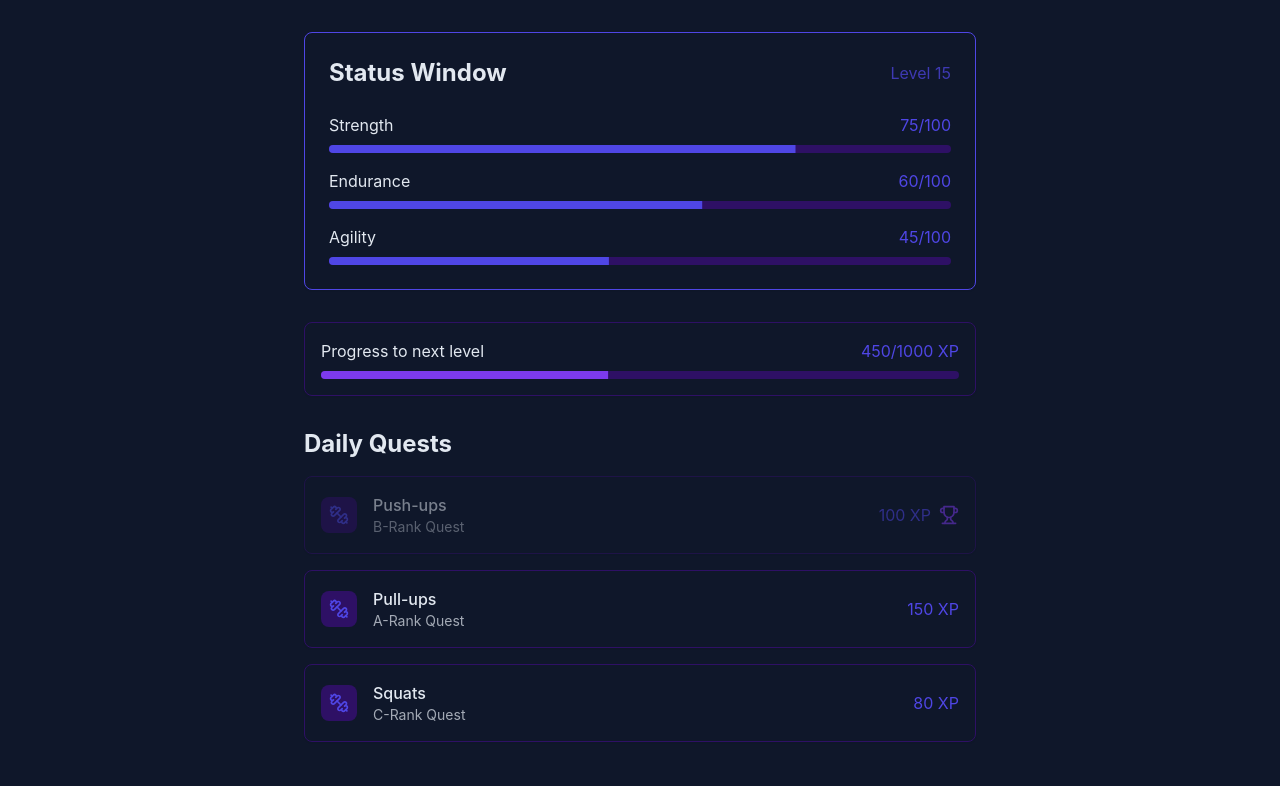
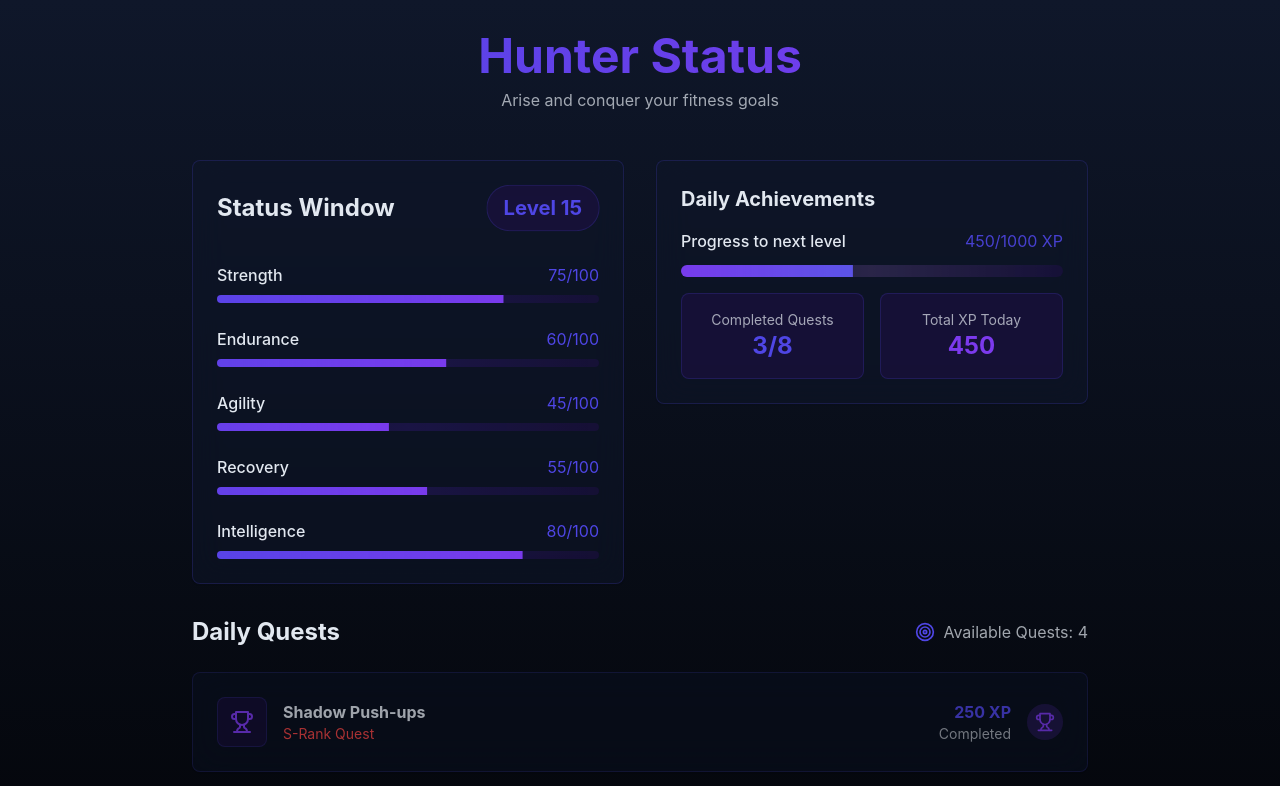
Before and after one commit to Alexis7987/leveling-up-fitness, a React (Vite) app: page / in a window 1280 px wide. Shown: the top 786 px of the page. Built offline with nearby package versions, Linux system fonts and the light colour scheme.

Commit message:
Enhance UI for Solo Leveling
Expanded the user interface to align with the Solo Leveling theme, incorporating advanced design elements and features to improve user experience and engagement.
[skip gpt_engineer]

```diff
--- a/package.json
+++ b/package.json
@@ -45,6 +45,7 @@
     "cmdk": "^1.0.0",
     "date-fns": "^3.6.0",
     "embla-carousel-react": "^8.3.0",
+    "framer-motion": "^11.13.1",
     "input-otp": "^1.2.4",
     "lucide-react": "^0.462.0",
     "next-themes": "^0.3.0",
--- a/src/components/ExerciseList.tsx
+++ b/src/components/ExerciseList.tsx
@@ -1,5 +1,6 @@
 import { Card } from "@/components/ui/card";
-import { Dumbbell, Trophy } from "lucide-react";
+import { Dumbbell, Trophy, Swords, Target } from "lucide-react";
+import { motion } from "framer-motion";
 
 interface Exercise {
   name: string;
@@ -12,36 +13,77 @@ interface ExerciseListProps {
   exercises: Exercise[];
 }
 
+const getDifficultyColor = (difficulty: string) => {
+  switch (difficulty) {
+    case "S-Rank Quest":
+      return "text-red-500";
+    case "A-Rank Quest":
+      return "text-yellow-500";
+    case "B-Rank Quest":
+      return "text-blue-500";
+    default:
+      return "text-green-500";
+  }
+};
+
 export const ExerciseList = ({ exercises }: ExerciseListProps) => {
   return (
-    <div className="space-y-4">
+    <div className="space-y-6">
+      <div className="flex justify-between items-center">
         <h2 className="text-2xl font-bold text-solo-text">Daily Quests</h2>
+        <div className="flex items-center space-x-2">
+          <Target className="w-5 h-5 text-solo-accent" />
+          <span className="text-solo-text/70">Available Quests: {exercises.length}</span>
+        </div>
+      </div>
       <div className="grid gap-4">
-        {exercises.map((exercise) => (
+        {exercises.map((exercise, index) => (
+          <motion.div
+            key={exercise.name}
+            initial={{ x: -20, opacity: 0 }}
+            animate={{ x: 0, opacity: 1 }}
+            transition={{ delay: index * 0.1 }}
+          >
             <Card
-            key={exercise.name}
-            className={`p-4 flex items-center justify-between bg-solo-dark border-solo-primary hover:border-solo-accent transition-colors cursor-pointer ${
-              exercise.completed ? "opacity-50" : ""
+              className={`p-6 flex items-center justify-between bg-solo-dark/50 backdrop-blur-lg border-solo-accent/20 hover:bg-solo-primary/20 transition-all duration-300 cursor-pointer ${
+                exercise.completed ? "opacity-70" : ""
               }`}
             >
               <div className="flex items-center space-x-4">
-              <div className="p-2 bg-solo-primary rounded-lg">
-                <Dumbbell className="w-5 h-5 text-solo-accent" />
+                <div className="p-3 rounded-lg bg-solo-primary/30 border border-solo-accent/20">
+                  {exercise.completed ? (
+                    <Trophy className="w-6 h-6 text-solo-highlight" />
+                  ) : (
+                    <Swords className="w-6 h-6 text-solo-accent" />
+                  )}
                 </div>
                 <div>
-                <h3 className="font-medium text-solo-text">{exercise.name}</h3>
-                <p className="text-sm text-solo-text opacity-70">
+                  <h3 className="font-bold text-solo-text">{exercise.name}</h3>
+                  <p className={`text-sm ${getDifficultyColor(exercise.difficulty)}`}>
                     {exercise.difficulty}
                   </p>
                 </div>
               </div>
-            <div className="flex items-center space-x-2">
-              <span className="text-solo-accent">{exercise.xp} XP</span>
+              <div className="flex items-center space-x-4">
+                <div className="text-right">
+                  <p className="text-solo-accent font-bold">{exercise.xp} XP</p>
+                  <p className="text-sm text-solo-text/70">
+                    {exercise.completed ? "Completed" : "In Progress"}
+                  </p>
+                </div>
+                <motion.div
+                  animate={exercise.completed ? { rotate: 360 } : {}}
+                  transition={{ duration: 0.5 }}
+                >
                   {exercise.completed && (
+                    <div className="p-2 rounded-full bg-solo-highlight/20">
                       <Trophy className="w-5 h-5 text-solo-highlight" />
+                    </div>
                   )}
+                </motion.div>
               </div>
             </Card>
+          </motion.div>
         ))}
       </div>
     </div>
--- a/src/components/StatProgress.tsx
+++ b/src/components/StatProgress.tsx
@@ -1,5 +1,6 @@
 import { Card } from "@/components/ui/card";
 import { Progress } from "@/components/ui/progress";
+import { motion } from "framer-motion";
 
 interface StatProgressProps {
   currentXP: number;
@@ -10,18 +11,31 @@ export const StatProgress = ({ currentXP, requiredXP }: StatProgressProps) => {
   const progress = (currentXP / requiredXP) * 100;
 
   return (
-    <Card className="p-4 bg-solo-dark border-solo-primary">
-      <div className="flex justify-between mb-2">
-        <span className="text-solo-text">Progress to next level</span>
-        <span className="text-solo-accent">
-          {currentXP}/{requiredXP} XP
-        </span>
+    <motion.div
+      initial={{ scale: 0.95 }}
+      animate={{ scale: 1 }}
+      transition={{ duration: 0.3 }}
+    >
+      <div className="space-y-3">
+        <div className="flex justify-between items-center">
+          <span className="text-solo-text font-medium">Progress to next level</span>
+          <motion.span
+            className="text-solo-accent"
+            animate={{ opacity: [1, 0.7, 1] }}
+            transition={{ duration: 1.5, repeat: Infinity }}
+          >
+            {currentXP}/{requiredXP} XP
+          </motion.span>
+        </div>
+        <div className="relative">
+          <Progress
+            value={progress}
+            className="h-3 bg-solo-primary/30"
+            indicatorClassName="bg-gradient-to-r from-solo-accent via-solo-highlight to-solo-accent"
+          />
+          <div className="absolute inset-0 bg-gradient-to-r from-transparent via-white/10 to-transparent animate-pulse" />
+        </div>
       </div>
-      <Progress
-        value={progress}
-        className="h-2 bg-solo-primary"
-        indicatorClassName="bg-solo-highlight"
-      />
-    </Card>
+    </motion.div>
   );
 };
--- a/src/components/StatusCard.tsx
+++ b/src/components/StatusCard.tsx
@@ -1,5 +1,6 @@
 import { Card } from "@/components/ui/card";
 import { Progress } from "@/components/ui/progress";
+import { motion } from "framer-motion";
 
 interface Stat {
   name: string;
@@ -14,28 +15,41 @@ interface StatusCardProps {
 
 export const StatusCard = ({ level, stats }: StatusCardProps) => {
   return (
-    <Card className="w-full p-6 bg-solo-dark border-solo-accent">
-      <div className="flex justify-between items-center mb-6">
+    <Card className="w-full p-6 bg-solo-dark/50 backdrop-blur-lg border-solo-accent/20">
+      <div className="flex justify-between items-center mb-8">
         <h2 className="text-2xl font-bold text-solo-text">Status Window</h2>
-        <span className="text-solo-accent animate-status-pulse">
+        <motion.span
+          className="text-solo-accent text-xl font-bold px-4 py-2 rounded-full bg-solo-primary/30 border border-solo-accent/20"
+          animate={{ scale: [1, 1.05, 1] }}
+          transition={{ duration: 2, repeat: Infinity }}
+        >
           Level {level}
-        </span>
+        </motion.span>
       </div>
-      <div className="space-y-4">
-        {stats.map((stat) => (
-          <div key={stat.name} className="space-y-2">
-            <div className="flex justify-between">
-              <span className="text-solo-text">{stat.name}</span>
+      <div className="space-y-6">
+        {stats.map((stat, index) => (
+          <motion.div
+            key={stat.name}
+            initial={{ x: -20, opacity: 0 }}
+            animate={{ x: 0, opacity: 1 }}
+            transition={{ delay: index * 0.1 }}
+            className="space-y-2"
+          >
+            <div className="flex justify-between items-center">
+              <span className="text-solo-text font-medium">{stat.name}</span>
               <span className="text-solo-accent">
                 {stat.value}/{stat.maxValue}
               </span>
             </div>
-            <Progress
-              value={(stat.value / stat.maxValue) * 100}
-              className="h-2 bg-solo-primary"
-              indicatorClassName="bg-solo-accent"
-            />
-          </div>
+            <div className="relative">
+              <Progress
+                value={(stat.value / stat.maxValue) * 100}
+                className="h-2 bg-solo-primary/30"
+                indicatorClassName="bg-gradient-to-r from-solo-accent to-solo-highlight"
+              />
+              <div className="absolute inset-0 bg-gradient-to-r from-transparent via-solo-accent/10 to-transparent animate-pulse" />
+            </div>
+          </motion.div>
         ))}
       </div>
     </Card>
--- a/src/pages/Index.tsx
+++ b/src/pages/Index.tsx
@@ -1,6 +1,8 @@
 import { StatusCard } from "@/components/StatusCard";
 import { ExerciseList } from "@/components/ExerciseList";
 import { StatProgress } from "@/components/StatProgress";
+import { Card } from "@/components/ui/card";
+import { motion } from "framer-motion";
 
 const Index = () => {
   const playerStats = {
@@ -9,37 +11,100 @@ const Index = () => {
       { name: "Strength", value: 75, maxValue: 100 },
       { name: "Endurance", value: 60, maxValue: 100 },
       { name: "Agility", value: 45, maxValue: 100 },
+      { name: "Recovery", value: 55, maxValue: 100 },
+      { name: "Intelligence", value: 80, maxValue: 100 },
     ],
   };
 
   const dailyExercises = [
     {
-      name: "Push-ups",
-      difficulty: "B-Rank Quest",
-      xp: 100,
+      name: "Shadow Push-ups",
+      difficulty: "S-Rank Quest",
+      xp: 250,
       completed: true,
     },
     {
-      name: "Pull-ups",
+      name: "Demon's Pull-ups",
       difficulty: "A-Rank Quest",
       xp: 150,
       completed: false,
     },
     {
-      name: "Squats",
-      difficulty: "C-Rank Quest",
-      xp: 80,
+      name: "Beast Squats",
+      difficulty: "B-Rank Quest",
+      xp: 100,
+      completed: false,
+    },
+    {
+      name: "Dragon's Breath Cardio",
+      difficulty: "S-Rank Quest",
+      xp: 200,
       completed: false,
     },
   ];
 
   return (
-    <div className="min-h-screen bg-solo-dark p-4 md:p-8">
-      <div className="max-w-2xl mx-auto space-y-8">
-        <StatusCard level={playerStats.level} stats={playerStats.stats} />
-        <StatProgress currentXP={450} requiredXP={1000} />
-        <ExerciseList exercises={dailyExercises} />
-      </div>
+    <div className="min-h-screen bg-gradient-to-b from-solo-dark to-black p-4 md:p-8">
+      <motion.div
+        initial={{ opacity: 0, y: 20 }}
+        animate={{ opacity: 1, y: 0 }}
+        transition={{ duration: 0.5 }}
+        className="max-w-4xl mx-auto space-y-8"
+      >
+        <header className="text-center mb-12">
+          <motion.h1
+            initial={{ scale: 0.9 }}
+            animate={{ scale: 1 }}
+            transition={{ duration: 0.3 }}
+            className="text-4xl md:text-5xl font-bold text-solo-text bg-clip-text text-transparent bg-gradient-to-r from-solo-accent to-solo-highlight mb-2"
+          >
+            Hunter Status
+          </motion.h1>
+          <p className="text-solo-text/70">Arise and conquer your fitness goals</p>
+        </header>
+
+        <div className="grid md:grid-cols-2 gap-8">
+          <motion.div
+            initial={{ x: -50, opacity: 0 }}
+            animate={{ x: 0, opacity: 1 }}
+            transition={{ delay: 0.2 }}
+          >
+            <StatusCard level={playerStats.level} stats={playerStats.stats} />
+          </motion.div>
+
+          <motion.div
+            initial={{ x: 50, opacity: 0 }}
+            animate={{ x: 0, opacity: 1 }}
+            transition={{ delay: 0.3 }}
+            className="space-y-6"
+          >
+            <Card className="p-6 bg-solo-dark/50 backdrop-blur-lg border-solo-accent/20">
+              <h2 className="text-xl font-bold text-solo-text mb-4">Daily Achievements</h2>
+              <div className="space-y-4">
+                <StatProgress currentXP={450} requiredXP={1000} />
+                <div className="grid grid-cols-2 gap-4 mt-4">
+                  <div className="text-center p-4 rounded-lg bg-solo-primary/30 border border-solo-accent/20">
+                    <p className="text-solo-text/70 text-sm">Completed Quests</p>
+                    <p className="text-2xl font-bold text-solo-accent">3/8</p>
+                  </div>
+                  <div className="text-center p-4 rounded-lg bg-solo-primary/30 border border-solo-accent/20">
+                    <p className="text-solo-text/70 text-sm">Total XP Today</p>
+                    <p className="text-2xl font-bold text-solo-highlight">450</p>
+                  </div>
+                </div>
+              </div>
+            </Card>
+          </motion.div>
+        </div>
+
+        <motion.div
+          initial={{ y: 50, opacity: 0 }}
+          animate={{ y: 0, opacity: 1 }}
+          transition={{ delay: 0.4 }}
+        >
+          <ExerciseList exercises={dailyExercises} />
+        </motion.div>
+      </motion.div>
     </div>
   );
 };
```
Also changed, not shown: 1 other file (tests, documents, lock files or other folders). Lines whose indentation alone changed are shown as unchanged.
